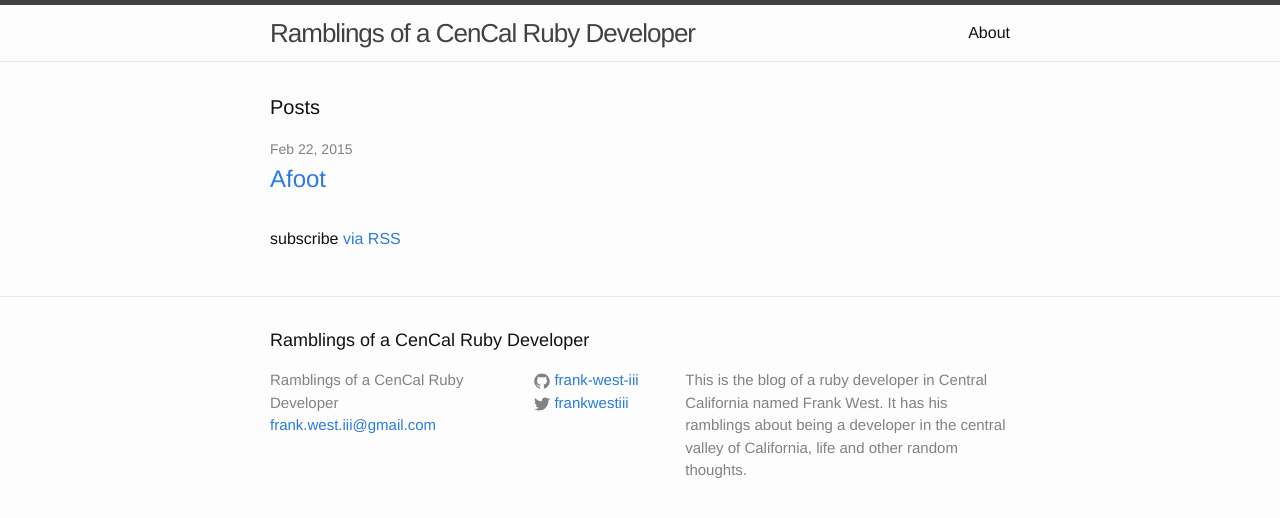
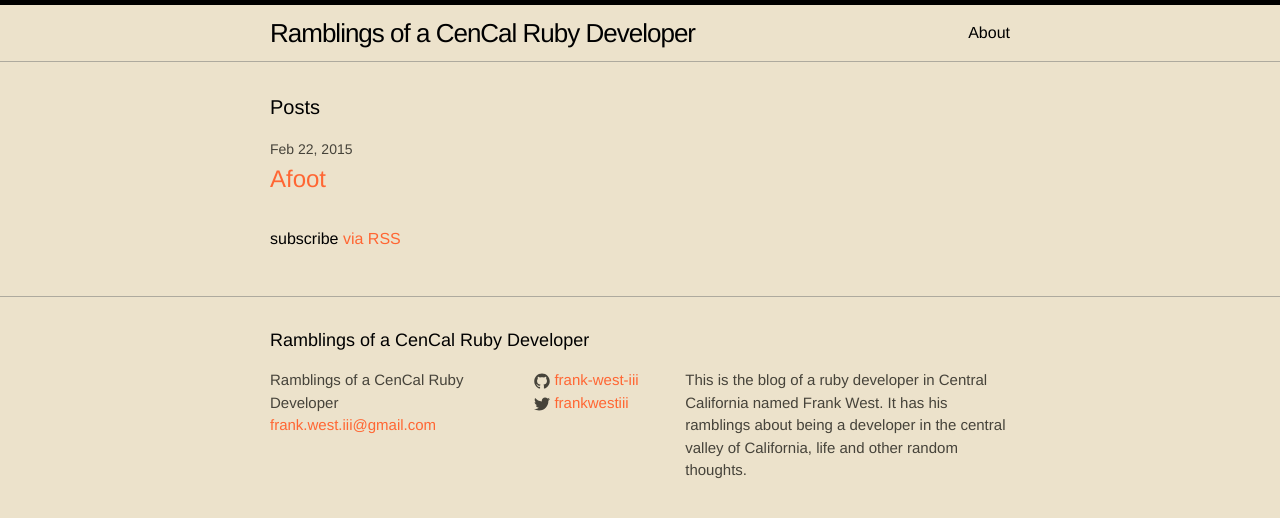
Before and after one commit to frank-west-iii/frank-west-iii.github.io, a Jekyll site: the page built from index.html, in a window 1280 px wide. Shown: the top 518 px of the page. Built offline with Jekyll 4.4.1, drawn with Linux system fonts in a browser that asks for light colours.

Commit message:
Changed color scheme in preperation of layout change

```diff
--- a/css/main.scss
+++ b/css/main.scss
@@ -13,11 +13,11 @@
 
 $spacing-unit:     30px;
 
-$text-color:       #111;
-$background-color: #fdfdfd;
-$brand-color:      #2a7ae2;
+$text-color:       #000;
+$background-color: #ECE2CB;
+$brand-color:      #FF6633;
 
-$grey-color:       #828282;
+$grey-color:       #46433A;
 $grey-color-light: lighten($grey-color, 40%);
 $grey-color-dark:  darken($grey-color, 25%);
 
```
